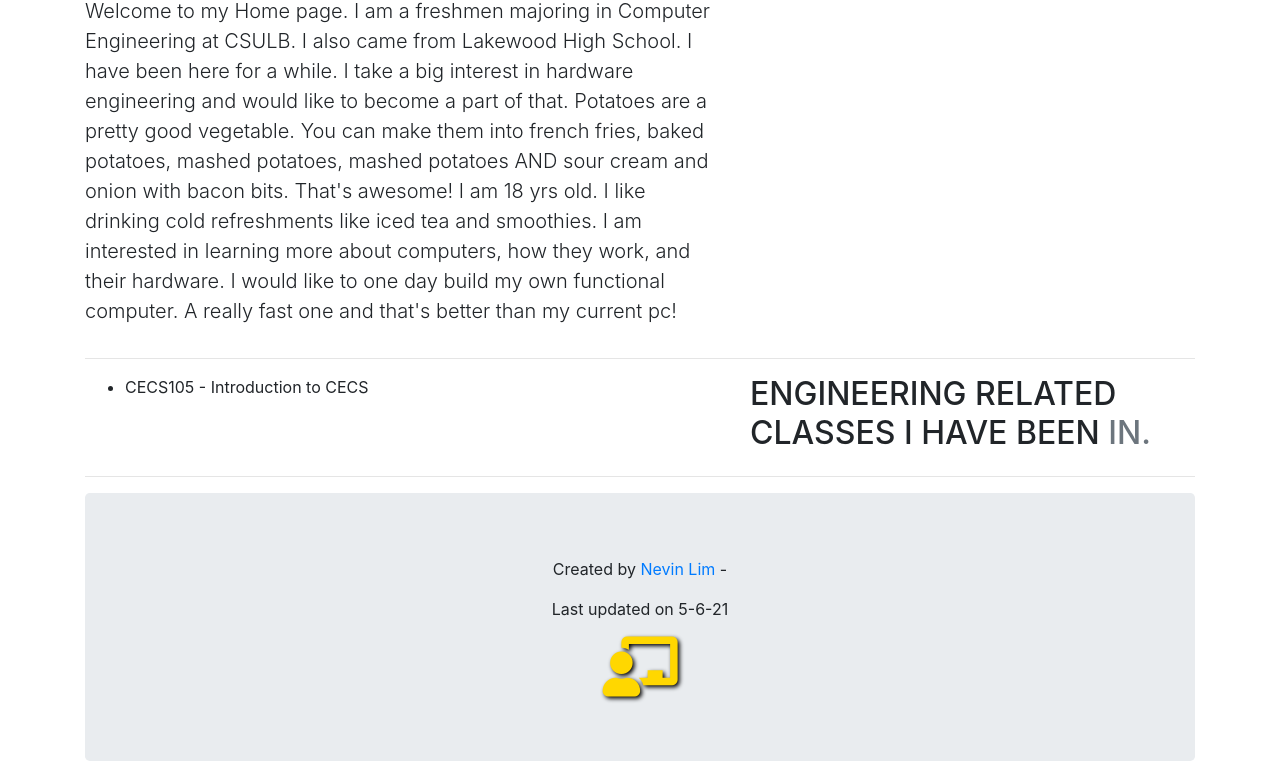
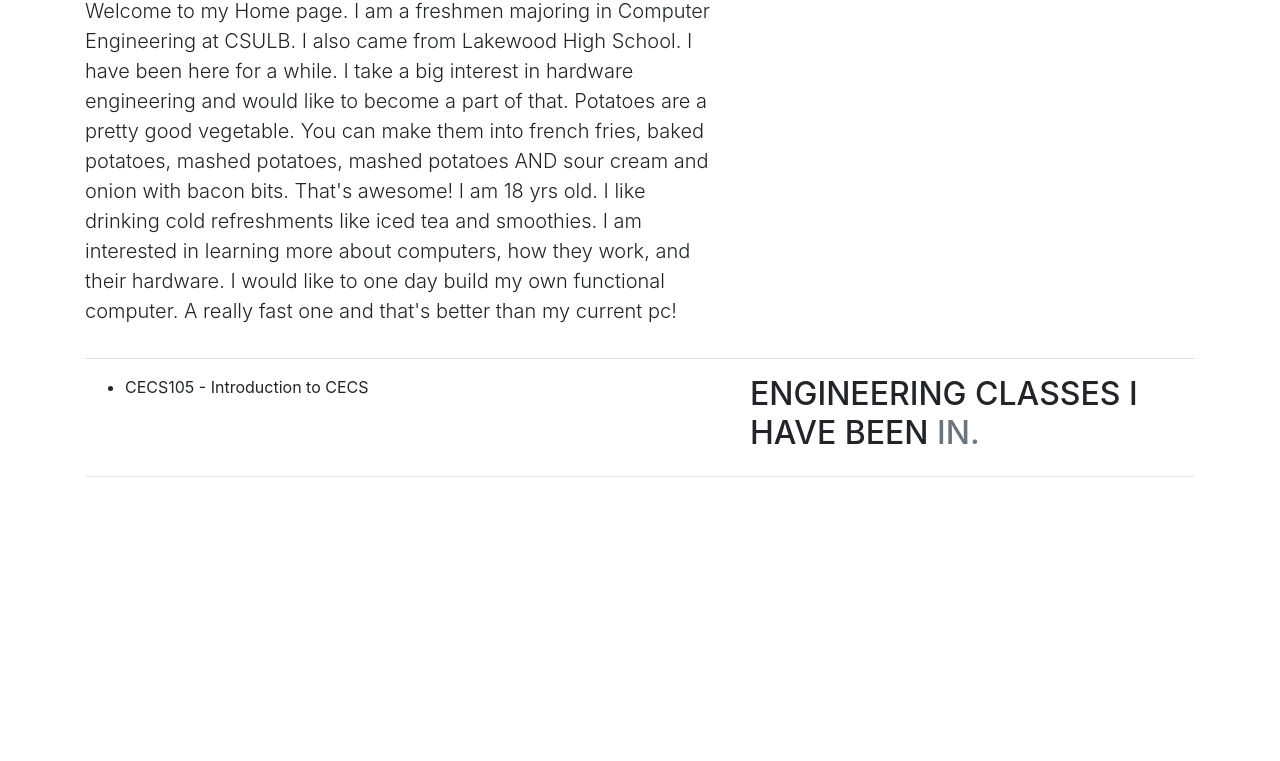
Before and after one commit to nevinl-max/cecs105, a plain HTML site: page index.html in a window 1280 px wide. Shown: the part 349-1110 px from the top of the page. After the commit the page ends 842 px from the top, so only its background shows below. Drawn offline with nearby package versions, Linux system fonts and the light colour scheme.

Commit message:
Update index.html

```diff
--- a/index.html
+++ b/index.html
@@ -49,15 +49,12 @@ I am 18 yrs old. I like drinking cold refreshments like iced tea and smoothies.
 
       </div>
       <div class="col-md-5">
-         <h2 class="featurette-heading">ENGINEERING RELATED CLASSES I HAVE BEEN  <span class="text-muted">IN.</span></h2>
+         <h2 class="featurette-heading">ENGINEERING CLASSES I HAVE BEEN  <span class="text-muted">IN.</span></h2>
       </div>
     </div>
 
    <hr class="featurette-divider">
 
-<div class="jumbotron text-center" style="margin-bottom:0">
-  <p>Created by <a href="mailto:nevin.lim@student.csulb.edu">Nevin Lim</a> - <p>Last updated on 5-6-21</p>
-    <i class="fas fa-chalkboard-teacher" style="font-size:60px;color:gold;text-shadow:2px 2px 4px #000000;"></i>
 </div>
     </div>
 </body>
```
